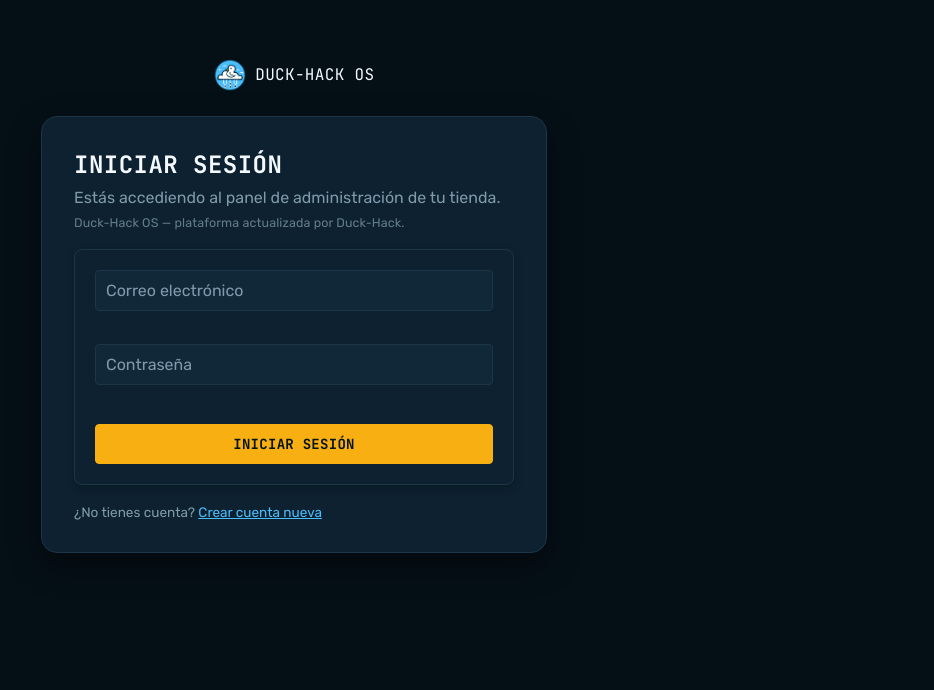
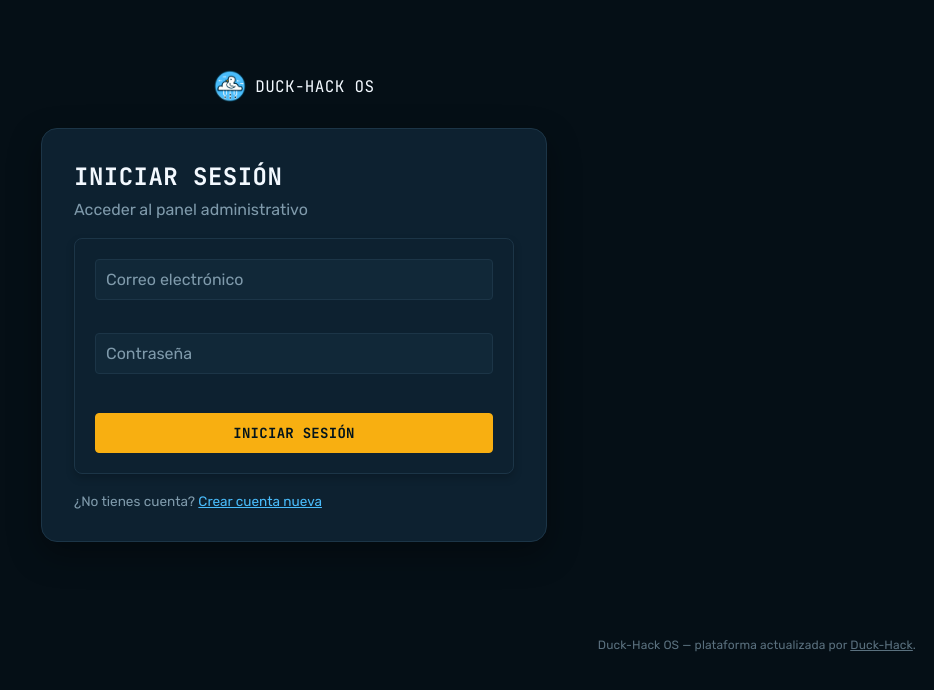
Before and after one commit to addh-duck-hack/Duck-Hack.cloud, a React (Vite) app in the folder frontend-admin/: page /#/ in a window 1280 px wide. Shown: the part 134-824 px from the top of the page, without its empty margins (346-1280 px from the left). Built offline with nearby package versions, Linux system fonts and the light colour scheme; no server answers.

Commit message:
[FIX]Login
Se mueve el credito a la parte inferior
Se cambia el texto de entrada

```diff
--- a/frontend-admin/src/components/Login.jsx
+++ b/frontend-admin/src/components/Login.jsx
@@ -99,15 +99,12 @@ const Login = () => {
               <p>
                 {storeName ? (
                   <>
-                    Estás accediendo al panel de administración de{" "}
+                    Panel administrativo de {" "}
                     <strong>{storeName}</strong>.
                   </>
                 ) : (
-                  "Estás accediendo al panel de administración de tu tienda."
+                  "Acceder al panel administrativo"
                 )}
-              </p>
-              <p className="auth-note">
-                Duck-Hack OS — plataforma actualizada por Duck-Hack.
               </p>
               <form className="auth-form" onSubmit={handleSubmit}>
                 <input
@@ -149,6 +146,14 @@ const Login = () => {
           )}
         </div>
       )}
+
+      <p className="auth-footnote">
+        Duck-Hack OS — plataforma actualizada por{" "}
+        <a href="https://mx.duck-hack.cloud" target="_blank" rel="noopener noreferrer">
+          Duck-Hack
+        </a>
+        .
+      </p>
     </section>
   );
 };
--- a/frontend-admin/src/index.css
+++ b/frontend-admin/src/index.css
@@ -308,11 +308,34 @@ code {
   color: var(--heading-color);
 }
 
-.auth-card > p.auth-note {
-  margin: -0.7rem 0 1.2rem;
-  font-size: 0.78rem;
+/* Pie "Duck-Hack OS — plataforma actualizada por Duck-Hack": fijo abajo a la
+   derecha, marca de plataforma tipo WordPress. */
+.auth-footnote {
+  position: fixed;
+  right: 18px;
+  bottom: 14px;
+  margin: 0;
+  font-size: 0.75rem;
   letter-spacing: 0.01em;
-  opacity: 0.75;
+  color: var(--placeholder-color);
+  opacity: 0.7;
+}
+
+.auth-footnote a {
+  color: inherit;
+  text-decoration: underline;
+}
+
+.auth-footnote a:hover {
+  color: var(--link-color);
+}
+
+@media (max-width: 560px) {
+  .auth-footnote {
+    position: static;
+    margin-top: 0.4rem;
+    text-align: center;
+  }
 }
 
 .auth-form {
```
